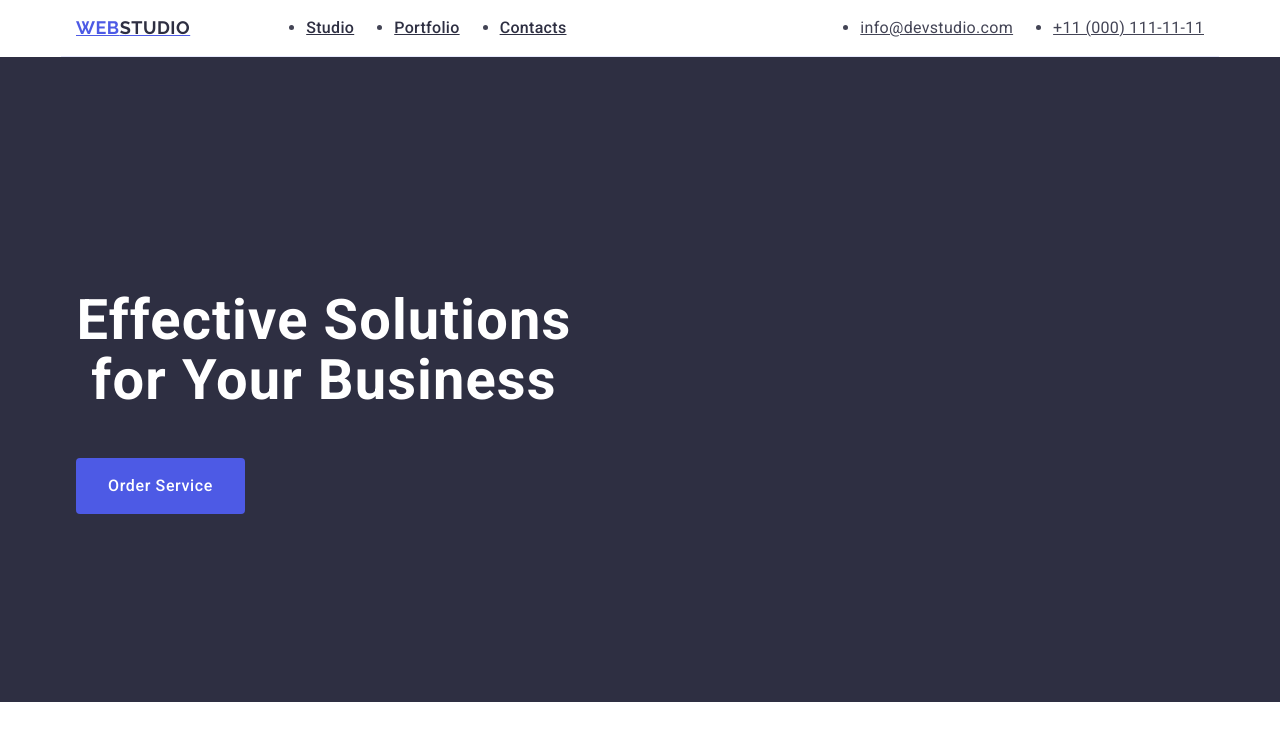
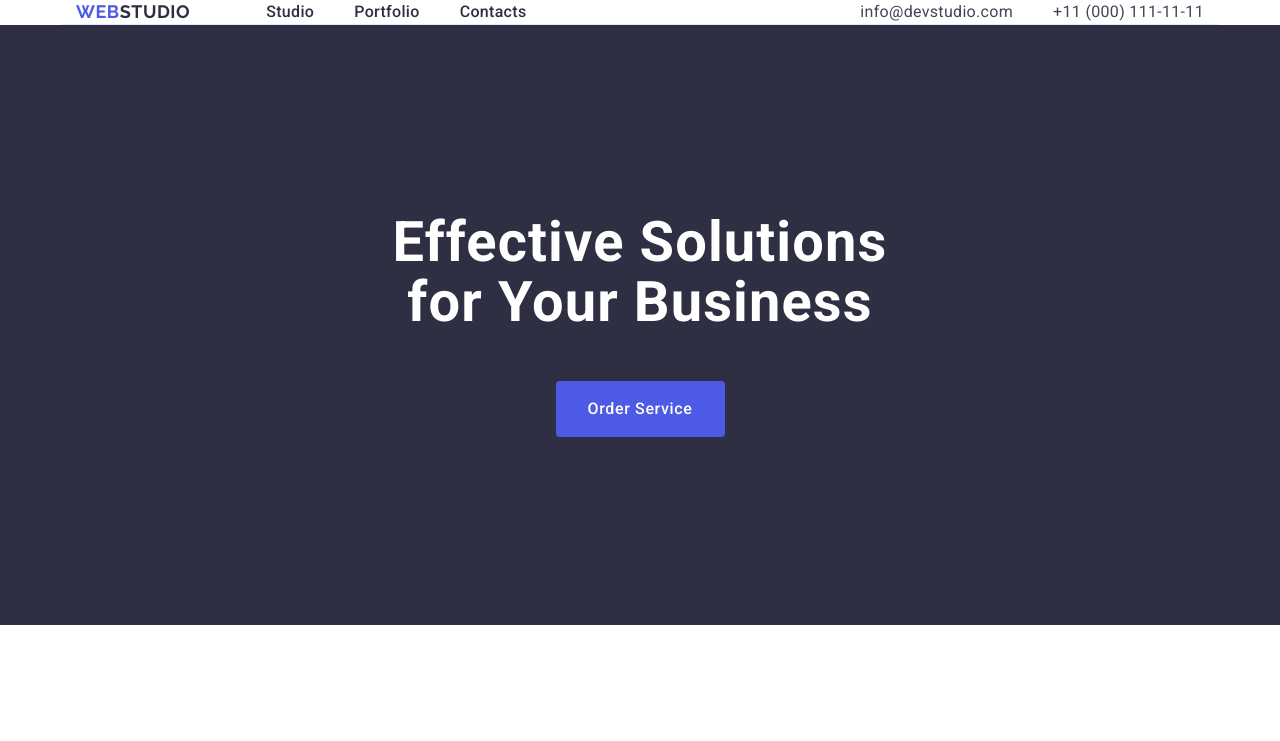
Before and after one commit to Mrmantikor/goit-markup-hw-03, a plain HTML site: page index.html in a window 1280 px wide. Shown: the top 741 px of the page. Drawn offline with nearby package versions, Linux system fonts and the light colour scheme.

Commit message:
Update styles.css

```diff
--- a/css/styles.css
+++ b/css/styles.css
@@ -24,6 +24,26 @@
     font-style: normal;
 }
 
+h1,
+h2,
+h3,
+h4,
+h5,
+h6
+p {
+    margin: 0;
+}
+
+ul {
+    margin: 0;
+    padding-left: 0;
+    list-style-type: none;
+}
+
+a {
+    text-decoration: none;
+}
+
 img {
     display: block;
 }
@@ -32,6 +52,8 @@ img {
 .header-item .container {
     border-bottom: 1px solid #e7e9fc;
     display: flex;
+    padding-left: 15px;
+    padding-right: 15px;
 }
 
 /* div in header  */
@@ -133,15 +155,22 @@ body {
     padding: 188px 0;
 }
 
+.first-section .container {
+    display: flex;
+    flex-direction: column;
+    align-items: center;
+    gap: 48px;
+}
+
 .title {
-    font-family: "Roboto", sans-serif;
+    max-width: 496px;
     font-weight: 700;
+    line-height: 60px;
     font-size: 56px;
+    color: #ffffff;
+    text-align: center;
+    letter-spacing: 0.02em;
     line-height: 1.07;
-     letter-spacing: 0.02em;
-    text-align: center;
-    color: #fff;
-    max-width: 496px;
 }
 
 .button {
@@ -150,10 +179,9 @@ body {
     font-size: 16px;
     line-height: 1.5;
     letter-spacing: 0.04em;
-    color: #fff;
-    background-color: #4D5AE5;
+    color: #ffffff;
+    background-color: #4d5ae5;
     cursor: pointer;
-    display: block;
     min-width: 169px;
     height: 56px;
     border: none;
@@ -162,6 +190,7 @@ body {
 
 .button:hover,
 .button:focus {
+    color: #ffffff;
     background-color: #404BBF;
 }
 
```
